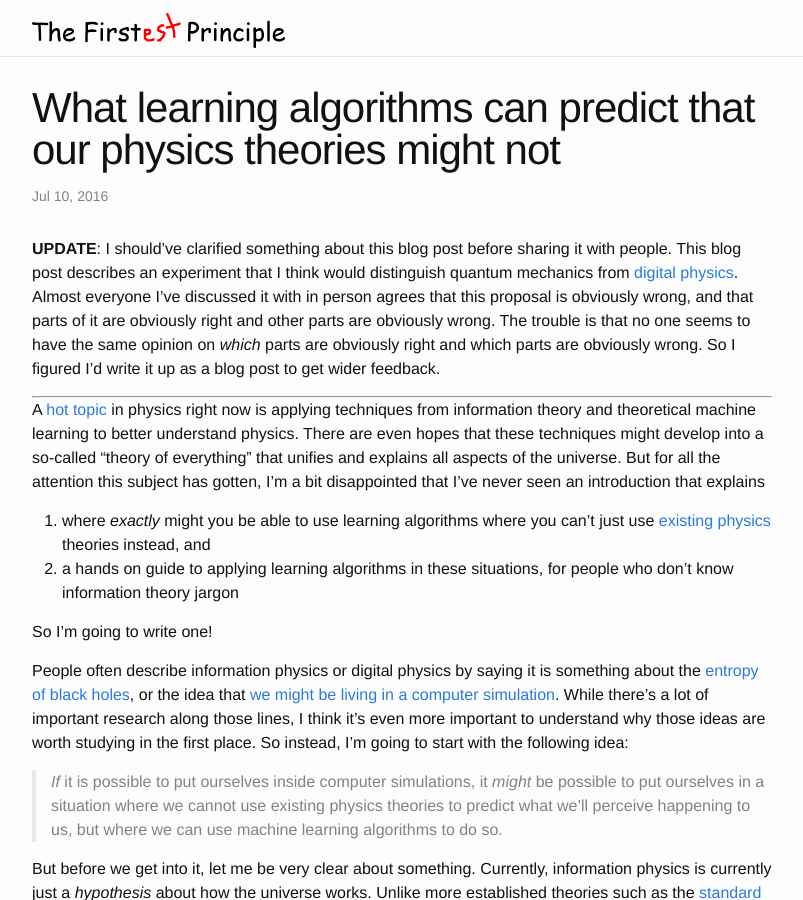
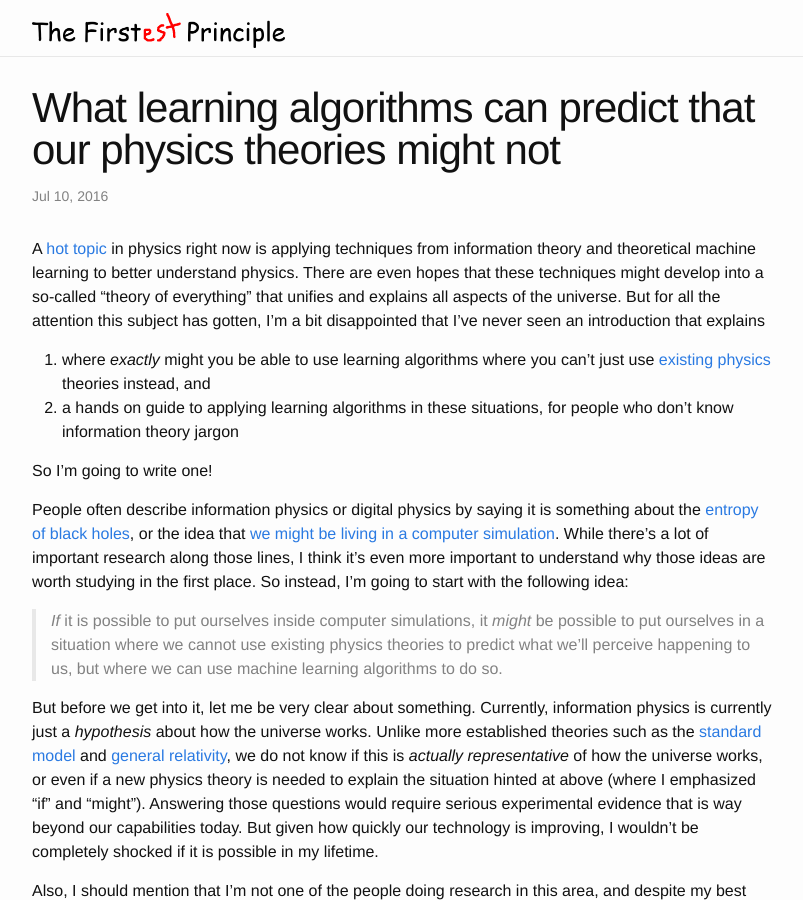
Before and after one commit to ad510/firstest-principle, a Jekyll site: the page built from _posts/2016-07-10-learning.md, in a window 1280 px wide and 900 px high. Shown: the whole window, without its empty margins (238-1041 px from the left). Built offline with Jekyll 4.4.1, drawn with Linux system fonts in a browser that asks for light colours.

Commit message:
remove first update

```diff
--- a/_posts/2016-07-10-learning.md
+++ b/_posts/2016-07-10-learning.md
@@ -2,10 +2,6 @@
 layout: post
 title:  "What learning algorithms can predict that our physics theories might not"
 ---
-**UPDATE**: I should've clarified something about this blog post before sharing it with people. This blog post describes an experiment that I think would distinguish quantum mechanics from [digital physics](https://en.wikipedia.org/wiki/Digital_physics). Almost everyone I've discussed it with in person agrees that this proposal is obviously wrong, and that parts of it are obviously right and other parts are obviously wrong. The trouble is that no one seems to have the same opinion on *which* parts are obviously right and which parts are obviously wrong. So I figured I'd write it up as a blog post to get wider feedback.
-
----
-
 A [hot topic](http://fqxi.org/community/essay/winners/2013.1) in physics right now is applying techniques from information theory and theoretical machine learning to better understand physics. There are even hopes that these techniques might develop into a so-called "theory of everything" that unifies and explains all aspects of the universe. But for all the attention this subject has gotten, I'm a bit disappointed that I've never seen an introduction that explains
 
 1. where *exactly* might you be able to use learning algorithms where you can't just use [existing](https://en.wikipedia.org/wiki/Standard_Model) [physics](https://en.wikipedia.org/wiki/General_relativity) theories instead, and
```
